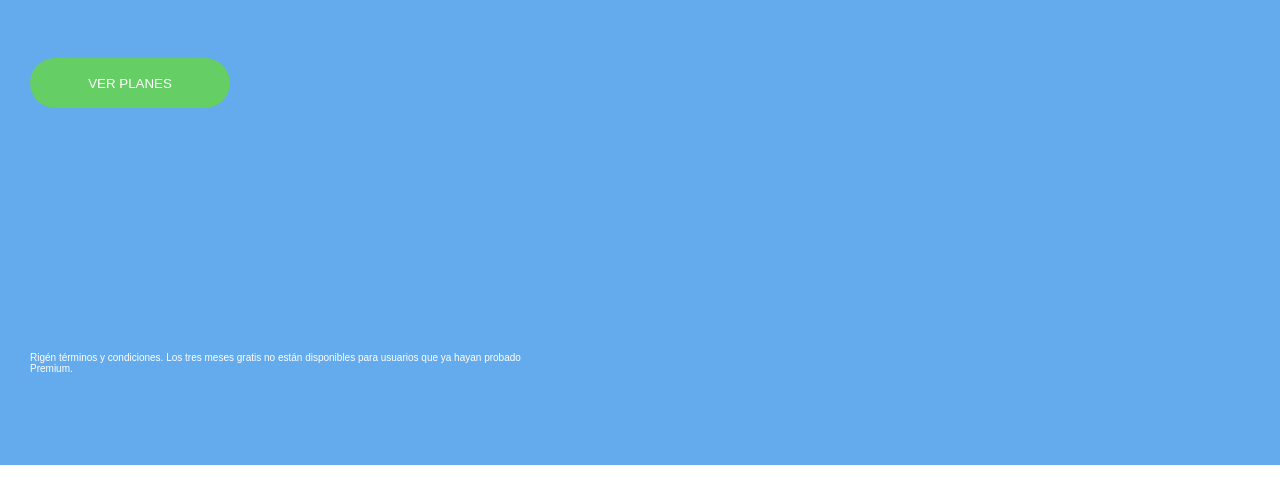
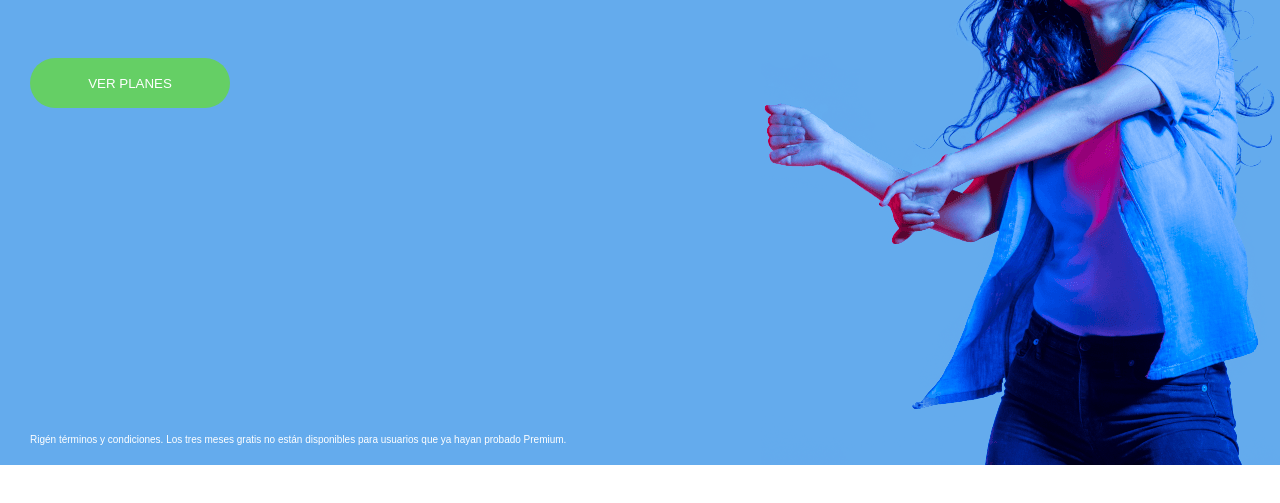
Before and after one commit to LauraMartinezPerez/promo-48-modulo-1-pair-1-spotify, a plain HTML site: page index.html in a window 1280 px wide. Shown: the part 195-698 px from the top of the page. Drawn offline with Linux system fonts and the light colour scheme.

Commit message:
Poniendo Imagen dancer

```diff
--- a/index.html
+++ b/index.html
@@ -32,6 +32,7 @@
     </header>
 <main class="main">
     <section class="hero">
+
         <h1 class="titulo">Prueba Premium gratis 3 meses</h1>
 
         <strong class="subtitulo">Escucha millones de canciones sin anuncion, a la cafrta y sin conexión.</strong>
@@ -40,6 +41,10 @@
 
         <div class="texto">Rigén términos y condiciones. Los tres meses gratis no están disponibles para usuarios que ya hayan probado Premium.</div>
 
+        <div class="hero-img">
+            <img class="dancer" src="./imagenes/premium_dancer.png" alt="dancer">
+        </div>
+
     </section>
 
 </main>
--- a/styles/style.css
+++ b/styles/style.css
@@ -27,13 +27,11 @@
 .hero {
     background-color: rgb(100, 171, 237);
     height: 50%;
-    width: 100%;
+    width: 100vw;
     padding: 30px;
-    gap: 20px;
-
+    position: relative;
+    z-index: -1;
 }
-
-
 
 
 .main {
@@ -50,6 +48,7 @@
 .subtitulo {
    font-size: 20px;
 
+
 }
 
 .boton {
@@ -65,7 +64,23 @@
 }
 
 .texto {
-    width: 500px;
+
     font-size: 10px;
-    margin-top: 20%;
+    position: absolute;
+    bottom: 20px;
 }
+
+.hero-img {
+    position: absolute;
+    right: 0;
+    bottom: 0;
+    max-width: 50%;
+
+}
+
+.dancer {
+    max-width: 100%;
+    height: auto;
+
+
+}
```
